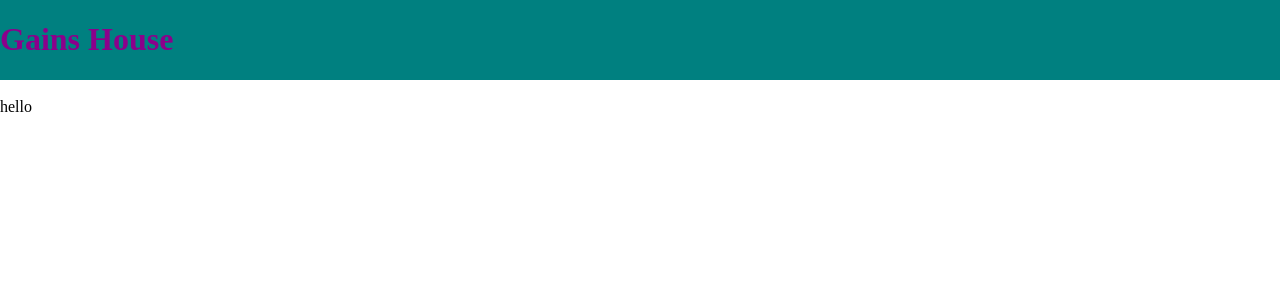
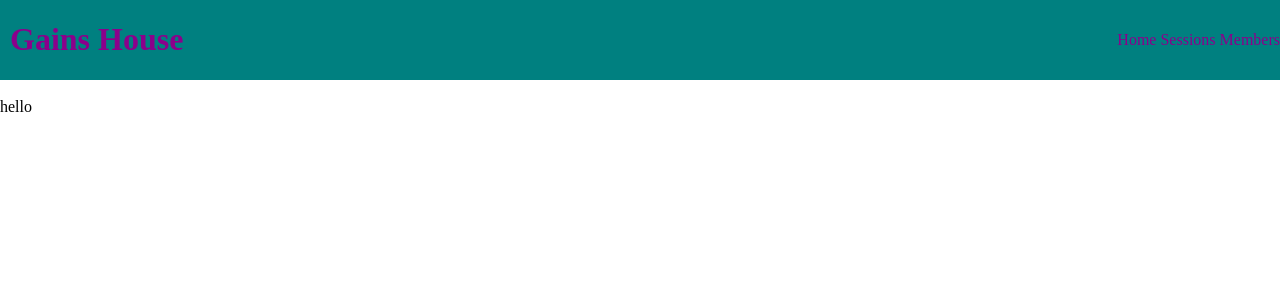
Before and after one commit to andrewswise27/gains_house, a Flask app: page /home in a window 1280 px wide. Shown: the top 300 px of the page. Run offline with Flask 2, Linux system fonts and the light colour scheme.

Commit message:
header bar fixed, nav bar centralised

```diff
--- a/static/styles.css
+++ b/static/styles.css
@@ -1,5 +1,8 @@
 header {
+    display: flex;
     margin: 0px;
+    justify-content: space-between;
+    align-content: center;
 }
 
 
@@ -12,7 +15,31 @@ header {
     margin: 0px;
 }
 .gym_name {
+    padding-left: 10px;
 
+}
+
+.main_navigation {
+    display: inline-flex;
+    justify-content: right;
+    list-style: none;
+    align-items: center;
+    width: 50%;
+}
+
+.nav_buttons {
+    text-decoration: none;
+}
+
+a {
+    text-decoration: none;
+    padding-left: 4px;
+    color: darkmagenta;
+}
+
+a:hover {
+    color: blue;
+    cursor: pointer;
 }
 
 body {
--- a/templates/base.html
+++ b/templates/base.html
@@ -8,7 +8,15 @@
     <title>Gains House</title>
 </head>
 <body>
-    <header id="main_header"><h1 class="gym_name">Gains House</h1></header>
+    <header id="main_header"><h1 class="gym_name">Gains House</h1>
+    <nav class="main_navigation">
+        <ul class="main_navigation">
+            <li class="nav_buttons"><a href="Home"  id="home_button">Home</a></li>
+            <li class="nav_buttons" ><a href="Sessions" id="classes_button">Sessions</a></li>
+            <li class="nav_buttons" ><a href="Members" id="members_button">Members</a></li>
+        </ul>
+    </nav>
+    </header>
     <main>
     {% block content %}
 
```
Also changed, not shown: controllers/session_controller.py (line endings or trailing spaces).
